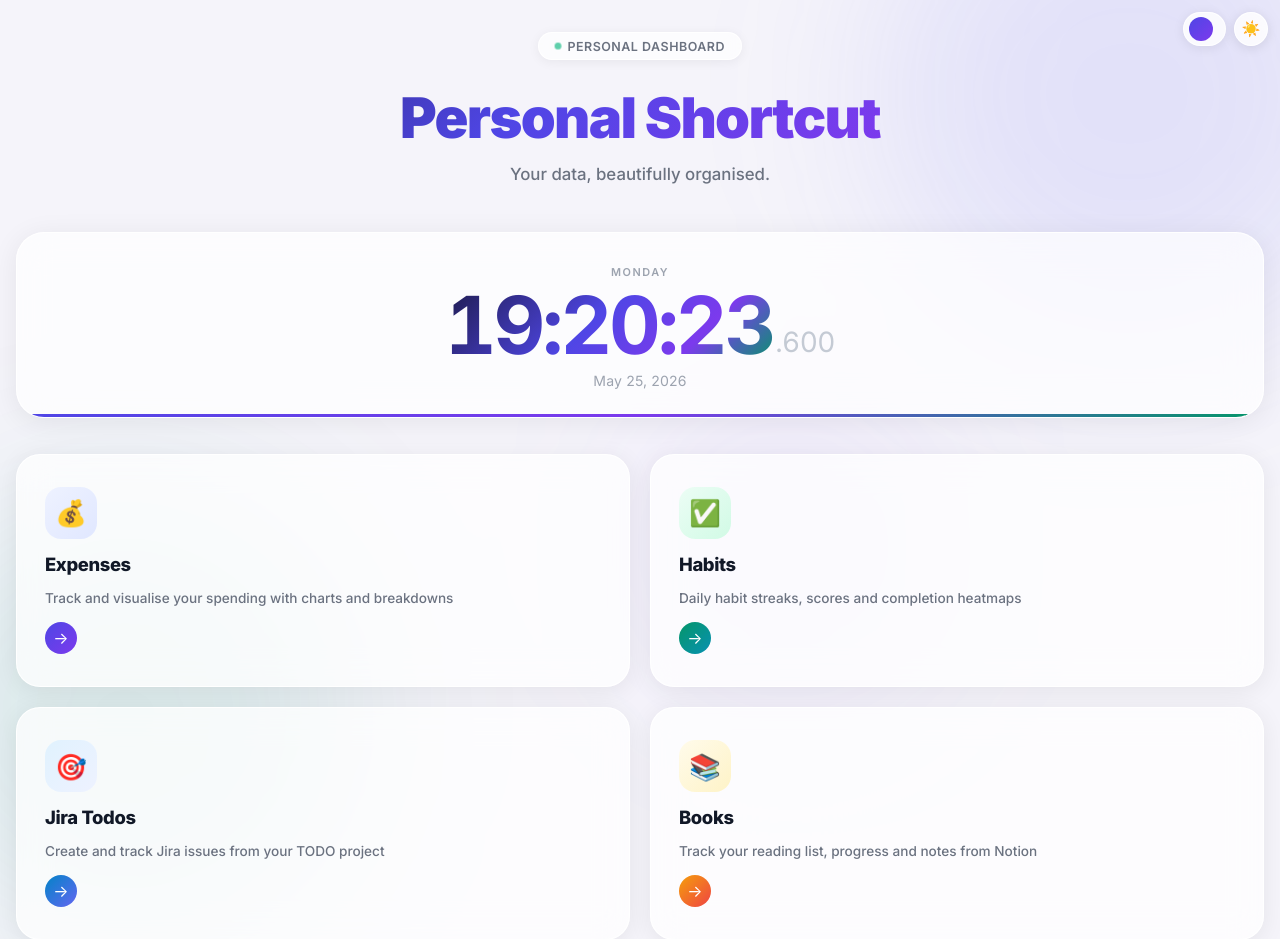
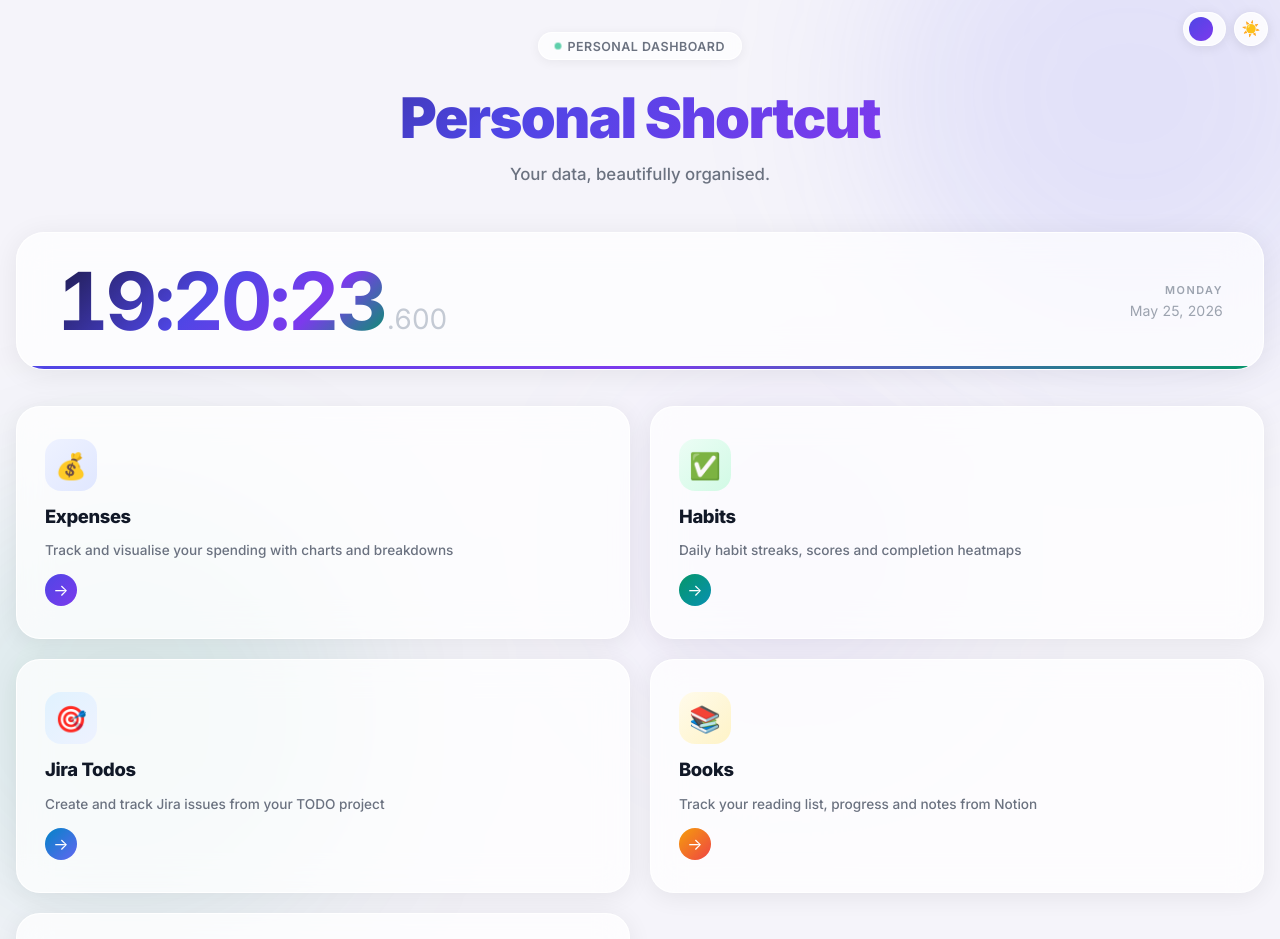
Before and after one commit to geekyabhi/Personal-Shortcut, a Django app: template core/templates/home.html in a window 1280 px wide. Shown: the top 939 px of the page. Run offline with Django 4.2, Linux system fonts and the light colour scheme; the template is opened without the code that fills it, so the values that code supplies are empty.

Commit message:
fix: clock card — time on left, day/date on right
Co-Authored-By: Claude Sonnet 4.6 <noreply@anthropic.com>

```diff
--- a/core/templates/home.html
+++ b/core/templates/home.html
@@ -125,13 +125,16 @@
       backdrop-filter: blur(18px);
       border: 1px solid rgba(255,255,255,0.92);
       border-radius: 28px;
-      padding: 2rem 2.5rem 1.75rem;
+      padding: 1.75rem 2.5rem;
       margin-bottom: 2.25rem;
       box-shadow: 0 4px 28px rgba(0,0,0,0.07);
-      display: flex; flex-direction: column; align-items: center;
-      gap: 0.35rem; position: relative; overflow: hidden;
+      display: flex; flex-direction: row; align-items: center;
+      justify-content: space-between;
+      position: relative; overflow: hidden;
       animation: _fadeUp 0.55s 0.38s ease both;
     }
+    .clock-left  { display: flex; flex-direction: column; align-items: flex-start; }
+    .clock-right { display: flex; flex-direction: column; align-items: flex-end; gap: 0.2rem; }
     .clock-card::after {
       content: ''; position: absolute; bottom: 0; left: 0; right: 0; height: 3px;
       background: linear-gradient(90deg, #4F46E5, #7C3AED, #059669);
@@ -269,12 +272,16 @@
     <p class="subtitle">Your data, beautifully organised.</p>
 
     <div class="clock-card">
-      <div class="clock-day" id="clock-day">Monday</div>
-      <div class="clock-time-row">
-        <span class="clock-hms" id="clock-hms">00:00:00</span>
-        <span class="clock-ms" id="clock-ms">.000</span>
+      <div class="clock-left">
+        <div class="clock-time-row">
+          <span class="clock-hms" id="clock-hms">00:00:00</span>
+          <span class="clock-ms" id="clock-ms">.000</span>
+        </div>
       </div>
-      <div class="clock-date" id="clock-date">January 1, 2000</div>
+      <div class="clock-right">
+        <div class="clock-day" id="clock-day">Monday</div>
+        <div class="clock-date" id="clock-date">January 1, 2000</div>
+      </div>
     </div>
 
     <div class="grid">
```
